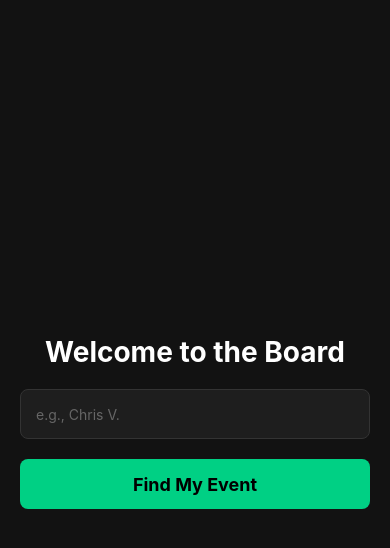
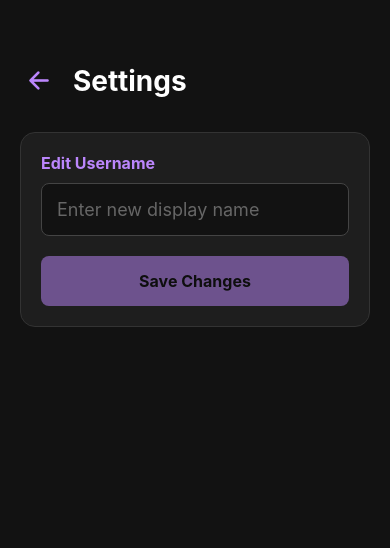
Before and after one commit to jamesw-li/social-bookie, a React Native app: screen /Settings in a window 390 px wide. Shown: the top 548 px of the page. Built offline with nearby package versions, Linux system fonts and the light colour scheme.

Commit message:
Added settings page / icon on Campaigns and ability to edit User name

```diff
--- a/App.tsx
+++ b/App.tsx
@@ -12,6 +12,7 @@ import LeaderboardScreen from './screens/LeaderboardScreen';
 import CreateBoardScreen from './screens/CreateBoardScreen';
 import FinalResultsScreen from './screens/FinalResultsScreen';
 import ReadOnlyDashboardScreen from './screens/ReadOnlyDashboardScreen';
+import SettingsScreen from './screens/SettingsScreen';
 
 const Stack = createNativeStackNavigator();
 
@@ -73,7 +74,7 @@ export default function App() {
           name="Campaigns"
           component={CampaignScreen}
           initialParams={savedData} // Pass the recovered user data
-          options={{ title: 'Find Event' }}
+          options={{ headerShown: false }}
         />
         <Stack.Screen
           name="Dashboard"
@@ -111,8 +112,8 @@ export default function App() {
           component={ReadOnlyDashboardScreen}
           options={{ headerShown: false }}
       />
+      <Stack.Screen name="Settings" component={SettingsScreen} options={{ headerShown: false }} />
       </Stack.Navigator>
-
     </NavigationContainer>
   );
 }
--- a/screens/CampaignScreen.tsx
+++ b/screens/CampaignScreen.tsx
@@ -2,6 +2,7 @@ import React, { useState, useEffect } from 'react';
 import { StyleSheet, Text, View, TouchableOpacity, Alert, FlatList, ScrollView, TextInput } from 'react-native';
 import { supabase } from '../supabase';
 import AsyncStorage from '@react-native-async-storage/async-storage';
+import { Ionicons } from '@expo/vector-icons';
 
 export default function CampaignScreen({ route, navigation }: any) {
   const { userId, userName } = route.params; // Catch the data passed from WelcomeScreen
@@ -10,10 +11,15 @@ export default function CampaignScreen({ route, navigation }: any) {
   const [closedCampaigns, setClosedCampaigns] = useState<any[]>([]);
   const [joinCode, setJoinCode] = useState('');
   const [isJoining, setIsJoining] = useState(false);
+  const [currentUserName, setCurrentUserName] = useState(route.params.userName);
 
   useEffect(() => {
     fetchCampaigns();
-  }, []);
+    // If the Settings screen passes back a new name, update our local state!
+    if (route.params?.updatedUserName) {
+      setCurrentUserName(route.params.updatedUserName);
+    }
+  }, [route.params?.updatedUserName]);
 
   async function fetchCampaigns() {
     try {
@@ -147,7 +153,7 @@ export default function CampaignScreen({ route, navigation }: any) {
         navigation.navigate('ReadOnlyDashboard', { campaignName: campaign.name });
       } else {
         // Send them to the live betting floor!
-        navigation.navigate('Dashboard', { userName, campaignName: campaign.name });
+        navigation.navigate('Dashboard', { currentUserName, campaignName: campaign.name });
       }
 
     } catch (error: any) {
@@ -159,9 +165,21 @@ export default function CampaignScreen({ route, navigation }: any) {
 
       {/* --- STATIC HEADER --- */}
       <View style={styles.header}>
-        {/* NEW: Welcome text pulling the name from route.params */}
-        <Text style={styles.welcomeText}>Welcome, {userName || 'Player'}!</Text>
-        <Text style={styles.title}>Your Campaigns</Text>
+        {/* --- HEADER ROW --- */}
+      <View style={styles.headerRow}>
+        <View>
+          <Text style={styles.title}>My Campaigns</Text>
+          <Text style={styles.welcomeText}>Welcome, {currentUserName || 'Player'}!</Text>
+        </View>
+
+        {/* UPDATED NAVIGATION HERE */}
+        <TouchableOpacity
+          onPress={() => navigation.navigate('Settings', { userId, currentName: userName })}
+          style={{ padding: 5 }}
+        >
+          <Ionicons name="settings-outline" size={28} color="#BB86FC" />
+        </TouchableOpacity>
+      </View>
 
         {/* NEW: Join via Code Box */}
         <View style={styles.joinBox}>
@@ -240,7 +258,7 @@ const styles = StyleSheet.create({
   container: { flex: 1, backgroundColor: '#121212', padding: 20, paddingTop: 60 },
   header: { marginBottom: 15 },
   welcomeText: { fontSize: 18, color: '#00D084', fontWeight: 'bold', marginBottom: 5 },
-  title: { fontSize: 24, fontWeight: 'bold', color: '#fff', marginBottom: 10 },
+  title: { fontSize: 24, fontWeight: 'bold', color: '#fff', marginBottom: 40},
   card: { backgroundColor: '#1e1e1e', padding: 20, borderRadius: 10, marginBottom: 15, borderWidth: 1, borderColor: '#333' },
   cardText: { fontSize: 18, color: '#fff', fontWeight: 'bold' },
   createButton: { backgroundColor: '#FFD700', padding: 18, borderRadius: 10, alignItems: 'center', marginBottom: 25 },
@@ -293,4 +311,16 @@ const styles = StyleSheet.create({
     fontWeight: 'bold',
     fontSize: 16,
   },
+  headerRow: {
+    flexDirection: 'row',
+    justifyContent: 'space-between',
+    alignItems: 'flex-start', // This anchors the gear to the absolute top
+    marginBottom: 20,
+    // REMOVED: marginTop and paddingHorizontal (the container handles these now!)
+  },
+  pageTitle: {
+    color: '#fff',
+    fontSize: 28,
+    fontWeight: 'bold',
+  },
 });
--- /dev/null
+++ b/screens/SettingsScreen.tsx
@@ -0,0 +1,113 @@
+import React, { useState } from 'react';
+import { StyleSheet, Text, View, TouchableOpacity, TextInput, Alert } from 'react-native';
+import { supabase } from '../supabase'; // Ensure this path is correct for your project
+import { Ionicons } from '@expo/vector-icons';
+
+export default function SettingsScreen({ route, navigation }: any) {
+  // Grab the data passed from the Campaigns screen
+  const { userId, currentName } = route.params || {};
+
+  const [newName, setNewName] = useState(currentName || '');
+  const [isUpdatingName, setIsUpdatingName] = useState(false);
+
+  const handleUpdateName = async () => {
+    if (!newName.trim() || !userId) return;
+    setIsUpdatingName(true);
+
+    try {
+      const { error } = await supabase
+        .from('users')
+        .update({ display_name: newName.trim() })
+        .eq('id', userId);
+
+      if (error) throw error;
+
+      Alert.alert("Success", "Username updated successfully!");
+
+      // Navigate back to the previous screen
+      navigation.navigate({
+        name: 'Campaigns', // Make sure this matches the exact name in your App.tsx / Stack Navigator!
+        params: { updatedUserName: newName.trim() },
+        merge: true,
+      });
+
+    } catch (error) {
+      console.error("Error updating name:", error);
+      Alert.alert("Error", "Failed to update name.");
+    } finally {
+      setIsUpdatingName(false);
+    }
+  };
+
+  return (
+    <View style={styles.container}>
+
+      {/* Header with Back Button */}
+      <View style={styles.headerRow}>
+        <TouchableOpacity onPress={() => navigation.goBack()} style={{ padding: 5, marginRight: 15 }}>
+          <Ionicons name="arrow-back" size={28} color="#BB86FC" />
+        </TouchableOpacity>
+        <Text style={styles.title}>Settings</Text>
+      </View>
+
+      <View style={styles.card}>
+        <Text style={styles.label}>Edit Username</Text>
+
+        <TextInput
+          style={styles.input}
+          placeholder="Enter new display name"
+          placeholderTextColor="#666"
+          value={newName}
+          onChangeText={setNewName}
+          maxLength={20}
+        />
+
+        <TouchableOpacity
+          style={[styles.saveButton, (isUpdatingName || !newName.trim()) && { opacity: 0.5 }]}
+          onPress={handleUpdateName}
+          disabled={isUpdatingName || !newName.trim() || newName === currentName}
+        >
+          <Text style={styles.saveButtonText}>
+            {isUpdatingName ? 'Saving...' : 'Save Changes'}
+          </Text>
+        </TouchableOpacity>
+      </View>
+
+    </View>
+  );
+}
+
+const styles = StyleSheet.create({
+  container: { flex: 1, backgroundColor: '#121212', padding: 20, paddingTop: 60 },
+  headerRow: {
+    flexDirection: 'row',
+    alignItems: 'center',
+    marginBottom: 30,
+  },
+  title: { fontSize: 28, fontWeight: 'bold', color: '#fff' },
+  card: {
+    backgroundColor: '#1e1e1e',
+    padding: 20,
+    borderRadius: 15,
+    borderWidth: 1,
+    borderColor: '#333',
+  },
+  label: { color: '#BB86FC', fontSize: 16, fontWeight: 'bold', marginBottom: 10 },
+  input: {
+    backgroundColor: '#121212',
+    borderWidth: 1,
+    borderColor: '#444',
+    borderRadius: 8,
+    color: '#fff',
+    fontSize: 18,
+    padding: 15,
+    marginBottom: 20,
+  },
+  saveButton: {
+    backgroundColor: '#BB86FC',
+    padding: 15,
+    borderRadius: 8,
+    alignItems: 'center',
+  },
+  saveButtonText: { color: '#000', fontWeight: 'bold', fontSize: 16 },
+});
```
